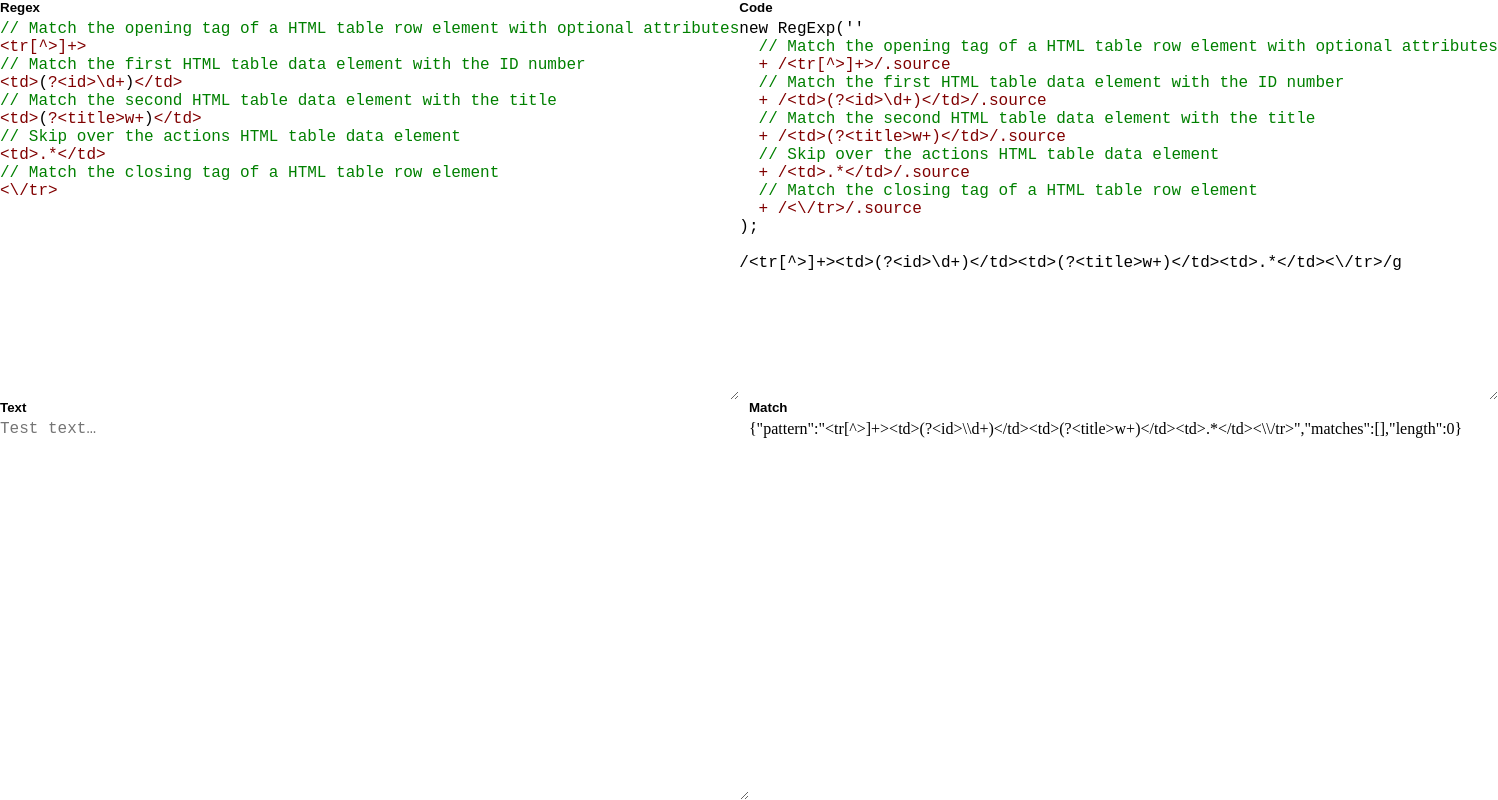
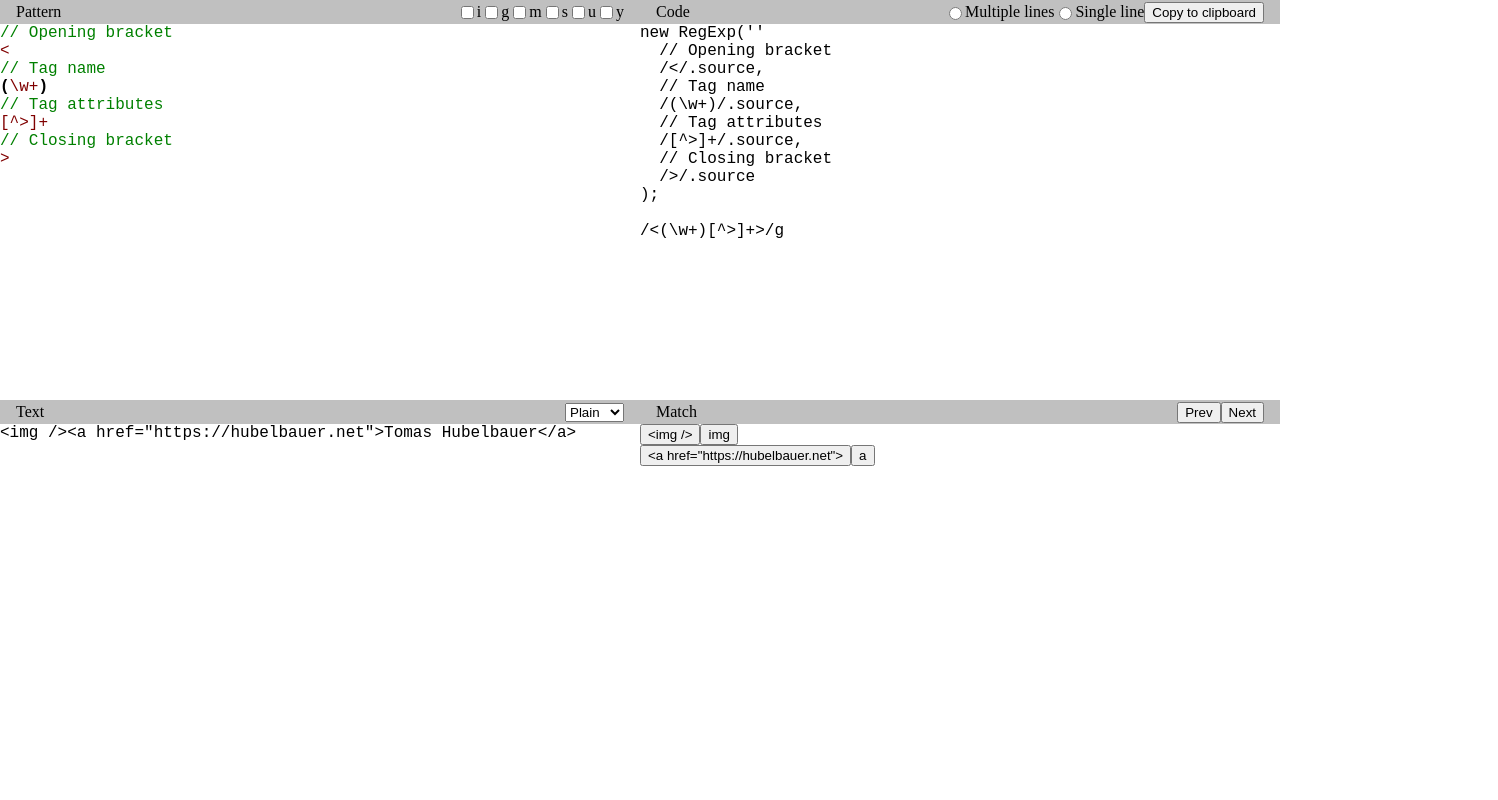
Before and after one commit to TomasHubelbauer/regex, a plain HTML site: page index.html in a window 1280 px wide. Shown: the whole page, 1498 px wide, since content can reach past the window. Drawn offline with Linux system fonts and the light colour scheme.

Commit message:
Extract out the editor component and use it everywhere

```diff
--- /dev/null
+++ b/Editor.js
@@ -0,0 +1,101 @@
+export default class Editor extends HTMLElement {
+  constructor() {
+    super();
+    this.attachShadow({ mode: 'open' });
+
+    const font = this.style.font || 'normal 16px monospace';
+
+    this.style.position = 'relative';
+    this.styles = document.createElement('style');
+    this.styles.textContent = `
+textarea { color: transparent; }
+textarea:placeholder-shown { color: initial; }
+`;
+
+    this.div = document.createElement('div');
+    this.div.style.position = 'absolute';
+    this.div.style.width = '100%';
+    this.div.style.height = '100%';
+    this.div.style.font = font;
+    this.div.style.whiteSpace = 'pre';
+    this.div.style.overflow = 'auto';
+
+    this.textArea = document.createElement('textarea');
+    this.textArea.style.position = 'absolute';
+    this.textArea.style.width = '100%';
+    this.textArea.style.height = '100%';
+    this.textArea.style.border = 'none';
+    this.textArea.style.padding = 0;
+    this.textArea.style.background = 'none';
+    this.textArea.style.caretColor = 'black';
+    this.textArea.style.font = font;
+    this.textArea.style.resize = 'none';
+
+    this.textArea.addEventListener('input', this.handleTextAreaInput);
+    this.textArea.addEventListener('scroll', this.handleTextAreaScroll);
+
+    this.shadowRoot.append(this.styles, this.div, this.textArea);
+  }
+
+  handleTextAreaInput = () => {
+    if (this._highlighter) {
+      const fragment = document.createDocumentFragment();
+      const tokens = this._highlighter(this.textArea.value);
+      for (const token of tokens) {
+        const span = document.createElement('span');
+        span.textContent = token.value;
+        span.style.color = token.color;
+        span.style.fontWeight = token.fontWeight;
+        fragment.append(span);
+      }
+
+      this.div.innerHTML = '';
+      this.div.append(fragment);
+    }
+    else {
+      // TODO: Do not have the div in the first place if no highlighter
+      this.div.textContent = this.textArea.value;
+    }
+
+    this.dispatchEvent(new Event('change', {}));
+  };
+
+  // TODO: Display scroll event with first highlight token visible for scroll sync
+  handleTextAreaScroll = () => {
+    this.div.scrollTop = this.textArea.scrollTop;
+  };
+
+  get value() {
+    return this.textArea.value;
+  }
+
+  set value(value) {
+    this.textArea.value = value;
+    this.handleTextAreaInput();
+  }
+
+  get placeholder() {
+    return this.textArea.placeholder;
+  }
+
+  set placeholder(value) {
+    this.textArea.placeholder = value;
+  }
+
+  set highlighter(value) {
+    this._highlighter = value;
+  }
+
+  static get observedAttributes() {
+    return ['placeholder'];
+  }
+
+  attributeChangedCallback(name, oldValue, newValue) {
+    switch (name) {
+      case 'placeholder': {
+        this.placeholder = newValue;
+        break;
+      }
+    }
+  }
+}
--- /dev/null
+++ b/highlightRegex.js
@@ -0,0 +1,118 @@
+import './highlightRegex.test.js';
+
+export default function highlightRegex(/** @type {String} */ value) {
+  const tokens = [];
+  let state;
+  for (let index = 0; index < value.length; index++) {
+    const char = value[index];
+    let token = tokens[tokens.length - 1];
+    switch (state) {
+      case undefined: {
+        switch (char) {
+          case '/': {
+            tokens.push({ type: 'plain', value: char });
+            state = 'maybe-comment';
+            break;
+          }
+          default: {
+            index--;
+            state = 'pattern';
+          }
+        }
+
+        break;
+      }
+      case 'maybe-comment': {
+        switch (char) {
+          case '/': {
+            token.type = 'comment';
+            token.value += '/';
+            state = 'comment';
+            break;
+          }
+        }
+
+        break;
+      }
+      case 'comment': {
+        switch (char) {
+          case '\n': {
+            tokens.push({ type: 'newline', value: char });
+            state = undefined;
+            break;
+          }
+          default: {
+            token.value += char;
+          }
+        }
+
+        break;
+      }
+      case 'pattern': {
+        switch (char) {
+          case '(': {
+            tokens.push({ type: 'paren', value: char });
+            tokens.push(undefined);
+            break;
+          }
+          case ')': {
+            tokens.push({ type: 'paren', value: char });
+            tokens.push(undefined);
+            break;
+          }
+          case '\n': {
+            if (!token) {
+              tokens.pop();
+            }
+
+            tokens.push({ type: 'newline', value: char });
+            state = undefined;
+            break;
+          }
+          default: {
+            if (!token || token.type !== 'pattern') {
+              if (!token) {
+                tokens.pop();
+              }
+
+              token = { type: 'pattern', value: '' };
+              tokens.push(token);
+            }
+
+            token.value += char;
+          }
+        }
+
+        break;
+      }
+      default: {
+        throw new Error(`Unexpected state '${state}'.`);
+      }
+    }
+  }
+
+  // Handle no newline at the end of value
+  if (tokens[tokens.length - 1] === undefined) {
+    tokens.pop();
+  }
+
+  // TODO: Do this inline?
+  for (const token of tokens) {
+    switch (token.type) {
+      case 'comment': {
+        token.color = 'green';
+        break;
+      }
+      case 'pattern': {
+        token.color = 'maroon';
+        break;
+      }
+      case 'paren': {
+        token.fontWeight = 'bold';
+        break;
+      }
+    }
+  }
+
+  return tokens;
+}
--- /dev/null
+++ b/highlightRegex.test.js
@@ -0,0 +1,104 @@
+import highlightRegex from './highlightRegex.js';
+
+void function test() {
+  const actual = highlightRegex('// Opening bracket\n<\n// Tag name\n(?<name>\\w+)\n// Tag attributes\n[^>]+\n// Closing bracket\n(>|/>)\n');
+  const expected = [
+    {
+      "type": "comment",
+      "value": "// Opening bracket",
+      "color": "green"
+    },
+    {
+      "type": "newline",
+      "value": "\n"
+    },
+    {
+      "type": "pattern",
+      "value": "<",
+      "color": "maroon"
+    },
+    {
+      "type": "newline",
+      "value": "\n"
+    },
+    {
+      "type": "comment",
+      "value": "// Tag name",
+      "color": "green"
+    },
+    {
+      "type": "newline",
+      "value": "\n"
+    },
+    {
+      "type": "paren",
+      "value": "(",
+      "fontWeight": "bold"
+    },
+    {
+      "type": "pattern",
+      "value": "?<name>\\w+",
+      "color": "maroon"
+    },
+    {
+      "type": "paren",
+      "value": ")",
+      "fontWeight": "bold"
+    },
+    {
+      "type": "newline",
+      "value": "\n"
+    },
+    {
+      "type": "comment",
+      "value": "// Tag attributes",
+      "color": "green"
+    },
+    {
+      "type": "newline",
+      "value": "\n"
+    },
+    {
+      "type": "pattern",
+      "value": "[^>]+",
+      "color": "maroon"
+    },
+    {
+      "type": "newline",
+      "value": "\n"
+    },
+    {
+      "type": "comment",
+      "value": "// Closing bracket",
+      "color": "green"
+    },
+    {
+      "type": "newline",
+      "value": "\n"
+    },
+    {
+      "type": "paren",
+      "value": "(",
+      "fontWeight": "bold"
+    },
+    {
+      "type": "pattern",
+      "value": ">|/>",
+      "color": "maroon"
+    },
+    {
+      "type": "paren",
+      "value": ")",
+      "fontWeight": "bold"
+    },
+    {
+      "type": "newline",
+      "value": "\n"
+    }
+  ];
+
+  if (JSON.stringify(actual) !== JSON.stringify(expected)) {
+    console.log(JSON.stringify(actual, null, 2));
+    throw new Error('Failed to parse');
+  }
+}()
--- a/index.css
+++ b/index.css
@@ -17,66 +17,22 @@ body {
 
 .column {
   display: flex;
+  flex-direction: column;
   flex: 1;
-  margin: 20px 0 0;
-  position: relative;
 }
 
-.column::before {
-  display: inline;
-  font: bold 10pt sans-serif;
-  margin: -20px 0 0;
-
-  /* Prevent the grid area title from shifting the grid are content */
-  width: 0;
+.title {
+  align-items: center;
+  background: silver;
+  display: flex;
+  height: 24px;
+  padding: 0 1em;
 }
 
-.column.regex::before {
-  content: 'Regex';
+.title span {
+  flex: 1;
 }
 
-.column.code::before {
-  content: 'Code';
+th-editor {
+  flex: 1;
 }
-
-.column.text::before {
-  content: 'Text';
-}
-
-.column.match::before {
-  content: 'Match';
-}
-
-textarea {
-  background: none;
-  border: none;
-  flex: 1;
-  font: normal 12pt monospace;
-  height: 100%;
-  padding: 0;
-  width: 100%;
-}
-
-.editor {
-  caret-color: black;
-  color: transparent;
-  position: absolute;
-}
-
-.code {
-  flex: 1;
-  font: normal 12pt monospace;
-  white-space: pre;
-}
-
-.line.comment {
-  color: green;
-}
-
-.line.regex {
-  color: maroon;
-}
-
-.token.paren {
-  color: black;
-}
--- a/index.html
+++ b/index.html
@@ -3,26 +3,60 @@
   <head lang="en">
     <meta charset="utf-8" />
     <title>Regex</title>
-    <script src="index.js"></script>
+    <script src="index.js" type="module"></script>
     <link rel="stylesheet" href="index.css" />
   </head>
   <body>
     <div class="row">
-      <div class="column regex">
-        <textarea class="editor" id="regexTextArea"></textarea>
-        <div class="code" id="regexSyntaxHighlightDiv"></div>
+      <div class="column">
+        <div class="title">
+          <span>Pattern</span>
+          <input type="checkbox" />
+          <label>i</label>
+          <input type="checkbox" />
+          <label>g</label>
+          <input type="checkbox" />
+          <label>m</label>
+          <input type="checkbox" />
+          <label>s</label>
+          <input type="checkbox" />
+          <label>u</label>
+          <input type="checkbox" />
+          <label>y</label>
+        </div>
+        <th-editor id="patternEditor" placeholder="Pattern…"></th-editor>
       </div>
-      <div class="column code">
-        <textarea class="editor" id="codeTextArea"></textarea>
-        <div class="code" id="codeSyntaxHighlightDiv"></div>
+      <div class="column">
+        <div class="title">
+          <span>Code</span>
+          <input type="radio" />
+          <label>Multiple lines</label>
+          <input type="radio" />
+          <label>Single line</label>
+          <button>Copy to clipboard</button>
+        </div>
+        <th-editor id="codeEditor" placeholder="Code"></th-editor>
       </div>
     </div>
     <div class="row">
-      <div class="column text">
-        <textarea id="testTextArea" placeholder="Test text…"></textarea>
+      <div class="column">
+        <div class="title">
+          <span>Text</span>
+          <select>
+            <option>Plain</option>
+            <option>HTML</option>
+            <option>CSV</option>
+          </select>
+        </div>
+        <th-editor id="textEditor" placeholder="Text…"></th-editor>
       </div>
-      <div class="column match" id="matchDiv">
-
+      <div class="column">
+        <div class="title">
+          <span>Match</span>
+          <button>Prev</button>
+          <button>Next</button>
+        </div>
+        <div id="matchDiv"></div>
       </div>
     </div>
   </body>
--- a/index.js
+++ b/index.js
@@ -1,49 +1,95 @@
+import Editor from './Editor.js';
+import highlightRegex from './highlightRegex.js';
+
+customElements.define('th-editor', Editor);
+
 window.addEventListener('load', () => {
-  /** @type {HTMLTextAreaElement} */
-  const regexTextArea = document.getElementById('regexTextArea');
+  /** @type {Editor} */
+  const patternEditor = document.getElementById('patternEditor');
+  patternEditor.highlighter = highlightRegex;
+  patternEditor.addEventListener('change', work);
 
-  /** @type {HTMLDivElement} */
-  const regexSyntaxHighlightDiv = document.getElementById('regexSyntaxHighlightDiv');
+  /** @type {Editor} */
+  const codeEditor = document.getElementById('codeEditor');
 
-  /** @type {HTMLTextAreaElement} */
-  const codeTextArea = document.getElementById('codeTextArea');
-
-  /** @type {HTMLDivElement} */
-  const codeSyntaxHighlightDiv = document.getElementById('codeSyntaxHighlightDiv');
-
-  /** @type {HTMLTextAreaElement} */
-  const testTextArea = document.getElementById('testTextArea');
+  /** @type {Editor} */
+  const textEditor = document.getElementById('textEditor');
+  textEditor.addEventListener('change', work);
 
   /** @type {HTMLDivElement} */
   const matchDiv = document.getElementById('matchDiv');
 
-  regexTextArea.addEventListener('input', handleRegexTextAreaInput);
+  function work() {
+    let pattern = '/';
+    let code = `new RegExp(''\n  `;
 
-  function handleRegexTextAreaInput() {
-    const { regexFragment, codeFragment, multipleLinesCode, singleLineCode } = process(regexTextArea.value);
+    let lastToken;
+    const tokens = highlightRegex(patternEditor.value);
+    for (const token of tokens) {
+      switch (token.type) {
+        case 'comment': {
+          code += token.value;
+          break;
+        }
+        case 'newline': {
+          if (lastToken.type !== 'comment') {
+            code += '/.source,';
+          }
 
-    regexSyntaxHighlightDiv.innerHTML = '';
-    regexSyntaxHighlightDiv.append(regexFragment);
+          code += token.value + '  ';
+          break;
+        }
+        case 'pattern': {
+          if (lastToken.type === 'newline') {
+            code += '/';
+          }
 
-    codeSyntaxHighlightDiv.innerHTML = '';
-    codeSyntaxHighlightDiv.append(codeFragment);
+          code += token.value;
+          pattern += token.value;
+          break;
+        }
+        case 'paren': {
+          if (lastToken.type === 'newline') {
+            code += '/';
+          }
 
-    codeTextArea.value = multipleLinesCode.join('\n') + '\n\n' + singleLineCode.join('');
+          code += token.value;
+          pattern += token.value;
+          break;
+        }
+        default: {
+          throw new Error(`Unexpected token ${JSON.stringify(token)}.`);
+        }
+      }
+
+      lastToken = token;
+    }
+
+    code = code.slice(0, -',\n  '.length);
+    code += '\n);\n';
+    pattern += '/g';
+
+    // TODO: Display accoding to the multiple/single line switch
+    // TODO: Highlight the value of this editor
+    codeEditor.value = code + '\n' + pattern;
 
     try {
-      const pattern = singleLineCode.join('').slice('/'.length, -'/g'.length);
-      const regex = new RegExp(pattern, 'g');
+      const regex = new RegExp(pattern.slice('/'.length, -'/g'.length), 'g');
       let match;
-      const matches = [];
-      while (match = regex.exec(testTextArea.value)) {
-        matches.push(match);
+      const fragment = document.createDocumentFragment();
+      while (match = regex.exec(textEditor.value)) {
+        const matchDiv = document.createElement('div');
+        for (let index = 0; index < match.length; index++) {
+          const groupButton = document.createElement('button');
+          groupButton.textContent = match[index];
+          matchDiv.append(groupButton);
+        }
+
+        fragment.append(matchDiv);
       }
 
-      matchDiv.textContent = JSON.stringify({
-        pattern,
-        matches: matches.map(m => ({ value: m[0], index: m.index, length: m.length })),
-        length: matches.length,
-      });
+      matchDiv.innerHTML = '';
+      matchDiv.append(fragment);
     }
     catch (error) {
       matchDiv.textContent = error;
@@ -51,101 +97,6 @@ window.addEventListener('load', () => {
   }
 
   // Load the demo content
-  regexTextArea.value = `
-// Match the opening tag of a HTML table row element with optional attributes
-<tr[^>]+>
-// Match the first HTML table data element with the ID number
-<td>(?<id>\\d+)</td>
-// Match the second HTML table data element with the title
-<td>(?<title>\w+)</td>
-// Skip over the actions HTML table data element
-<td>.*</td>
-// Match the closing tag of a HTML table row element
-<\\/tr>
-`.trim();
-
-  // Highlight and convert the initial value
-  handleRegexTextAreaInput();
+  patternEditor.value = '// Opening bracket\n<\n// Tag name\n(\\w+)\n// Tag attributes\n[^>]+\n// Closing bracket\n>\n';
+  textEditor.value = '<img /><a href="https://hubelbauer.net">Tomas Hubelbauer</a>';
 });
-
-function process(/** @type {String} */ text) {
-  const regexFragment = document.createDocumentFragment();
-
-  const multipleLinesCode = [`new RegExp(''`];
-  const singleLineCode = ['/'];
-
-  const codeFragment = document.createDocumentFragment();
-
-  // TODO: Make this highlighted
-  codeFragment.append(multipleLinesCode[0]);
-
-  const lines = text.split('\n');
-  for (const line of lines) {
-    // Highlight a comment line
-    if (line.startsWith('//')) {
-      const commentDiv = document.createElement('div');
-      commentDiv.className = 'line comment';
-      commentDiv.textContent = line;
-      regexFragment.append(commentDiv);
-
-      const code = '  ' + line;
-      multipleLinesCode.push(code);
-
-      const codeDiv = document.createElement('div');
-      codeDiv.className = 'line comment';
-      codeDiv.textContent = '  ' + line;
-      codeFragment.append(codeDiv);
-    }
-    else {
-      const regexDiv = document.createElement('div');
-      regexDiv.className = 'line regex';
-
-      let tokenSpan = document.createElement('span');
-      for (let index = 0; index < line.length; index++) {
-        const character = line[index];
-        if (character === '(' || character === ')') {
-          // Yield the span so far if it has any text
-          if (tokenSpan.textContent) {
-            regexDiv.append(tokenSpan);
-          }
-
-          // Yield a separate span for the paren token
-          tokenSpan = document.createElement('span');
-          tokenSpan.className = 'token paren';
-          tokenSpan.textContent = character;
-          regexDiv.append(tokenSpan);
-
-          // Reset a regular span
-          tokenSpan = document.createElement('span');
-        }
-        else {
-          tokenSpan.textContent += character;
-        }
-      }
-
-      // Yield the span so far if it has any text
-      if (tokenSpan.textContent) {
-        regexDiv.append(tokenSpan);
-      }
-
-      regexFragment.append(regexDiv);
-
-      const code = `  + /${line}/.source`;
-      multipleLinesCode.push(code);
-      singleLineCode.push(line);
-
-      const codeDiv = document.createElement('div');
-      codeDiv.className = 'line regex';
-      codeDiv.textContent = code;
-      codeFragment.append(codeDiv);
-    }
-  }
-
-  const code = ');';
-  multipleLinesCode.push(code);
-  singleLineCode.push('/g');
-  codeFragment.append(code);
-  codeFragment.append('\n\n' + singleLineCode.join(''))
-
-  return { regexFragment, codeFragment, multipleLinesCode, singleLineCode };
-}
```
Also changed, not shown: 1 other file.
